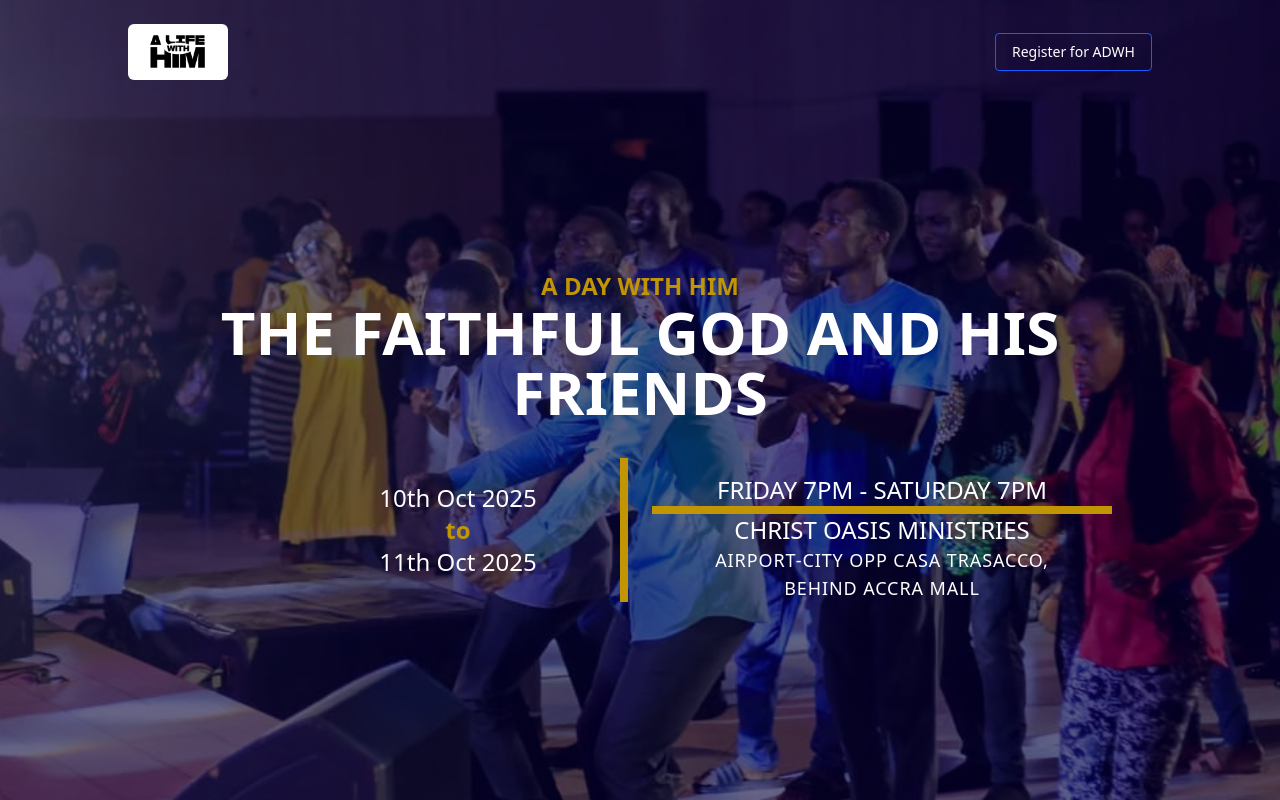
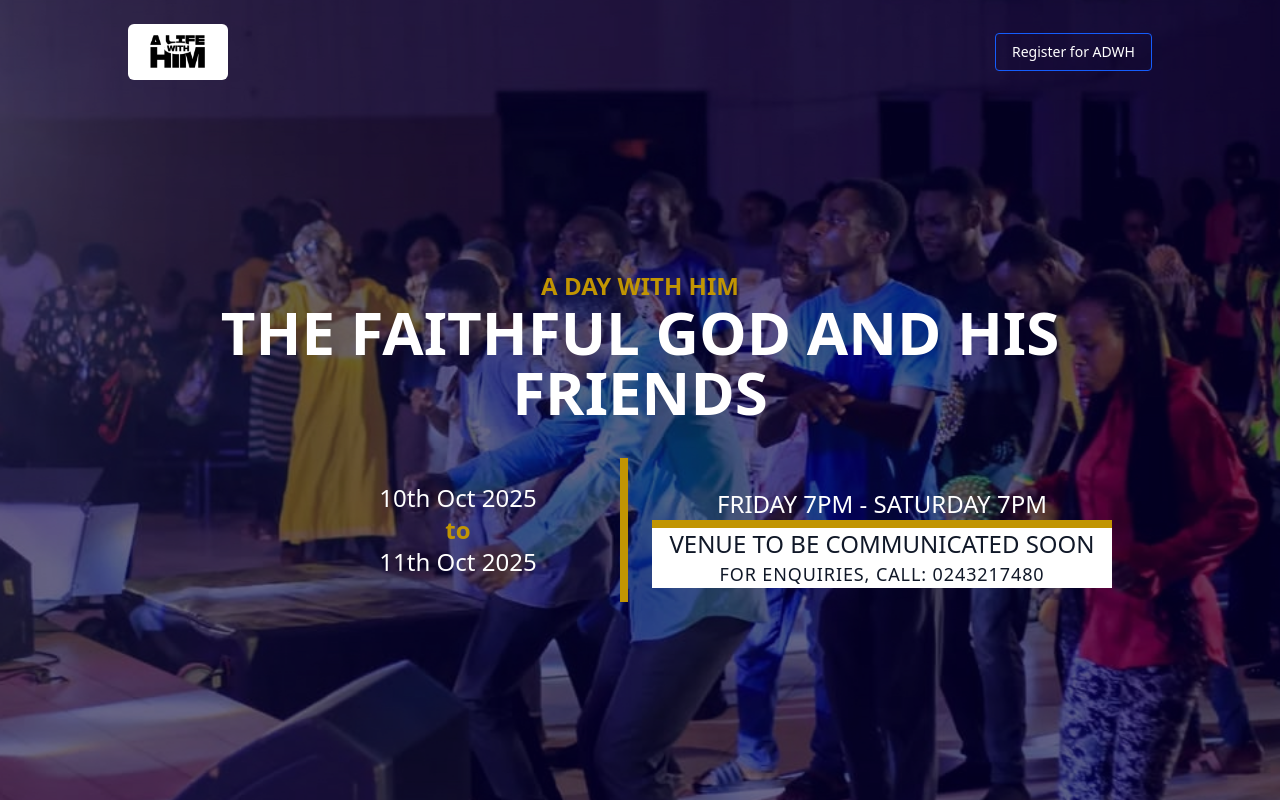
Before and after one commit to theStarkov/dojo-helpdesk, a Next.js app: page / in a window 1280 px wide. Built offline with nearby package versions, Linux system fonts and the light colour scheme.

Commit message:
Update Slider.js - venue yet to be communicated

```diff
--- a/app/Components/Slider.js
+++ b/app/Components/Slider.js
@@ -154,12 +154,11 @@ export const Slider = () => {
                     </div>
 
                     <div className="border-b-8 border-[#C19503]"></div>
-                    <div className="text-center text-bold text-2xl">
-                      CHRIST OASIS MINISTRIES
+                    <div className="text-center text-bold text-2xl bg-white text-gray-900">
+                      VENUE TO BE COMMUNICATED SOON
                     </div>
-                    <div className="text-center text-bold text-lg tracking-wider ">
-                      AIRPORT-CITY OPP CASA TRASACCO,<br/>
-                      BEHIND ACCRA MALL
+                    <div className="text-center text-bold text-lg tracking-wider bg-white text-gray-900 ">
+                      FOR ENQUIRIES, CALL: 0243217480
                     </div>
                   </div>
                 </div>
@@ -224,10 +223,10 @@ export const Slider = () => {
                       Venue:
                     </div>
                     <div className="text-center text-bold text-xl">
-                      Christ Oasis Ministries
+                      Venue to be communicated soon
                     </div>
                     <div className="text-center text-bold text-xl">
-                      Airport-City Opp Casa Trasacco, <br/> Behind Accra Mall
+                      For enquiries, call: 0243217480
                     </div>
                   </div>
                 </div>
```
